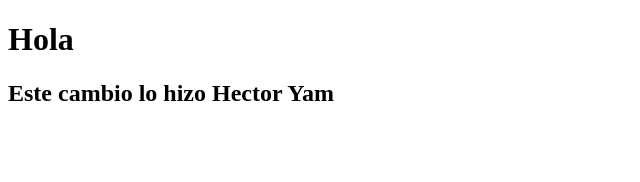
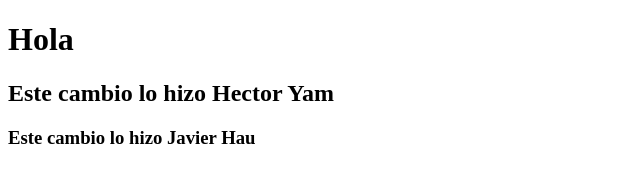
Before and after one commit to HectorYam/Prueba, a plain HTML site: page index.html in a window 1280 px wide. Shown: the whole page, without its empty margins (0-640 px from the left). Drawn offline with Linux system fonts and the light colour scheme.

Commit message:
//Este cambio lo hizo Javier Couoh // 10-06-2023

```diff
--- a/index.html
+++ b/index.html
@@ -10,6 +10,7 @@
 <body>
     <h1>Hola</h1>
     <h2>Este cambio lo hizo Hector Yam</h2>
+    <h3>Este cambio lo hizo Javier Hau</h3>
 
 </body>
 
```
